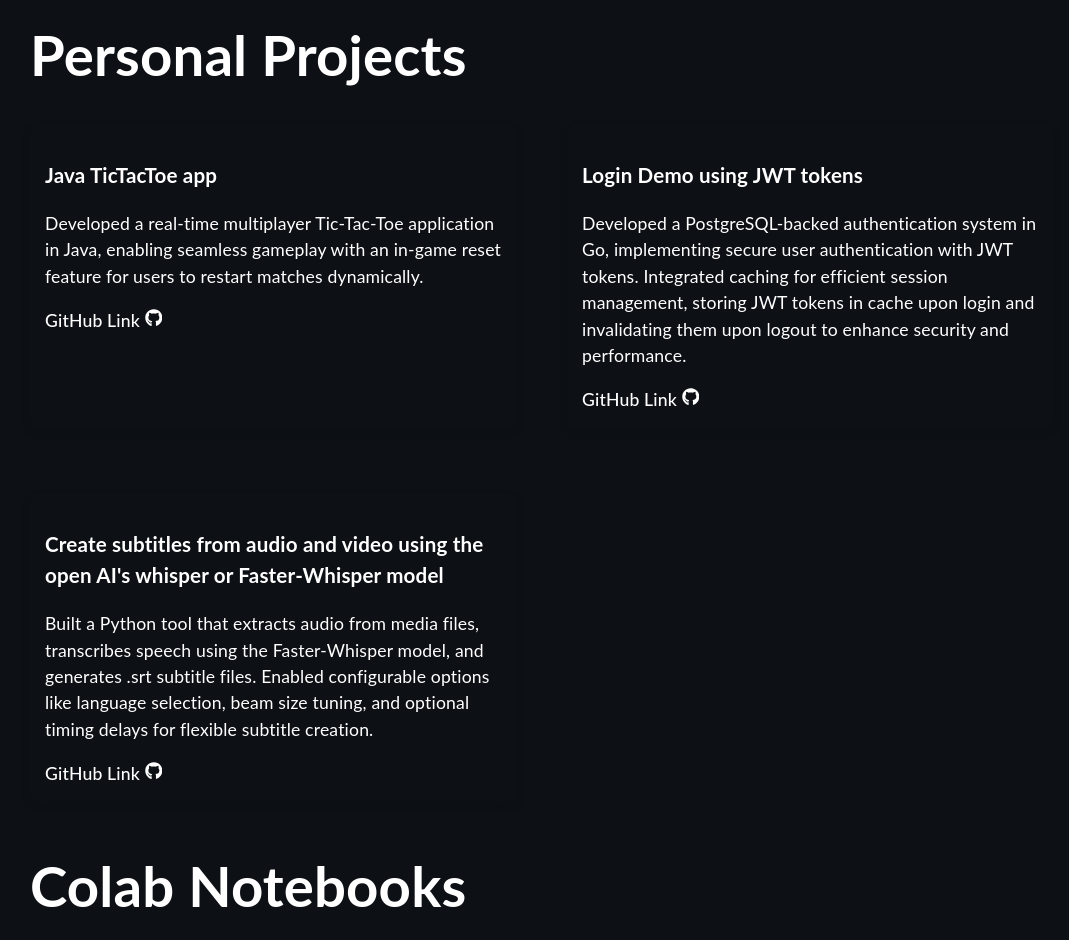
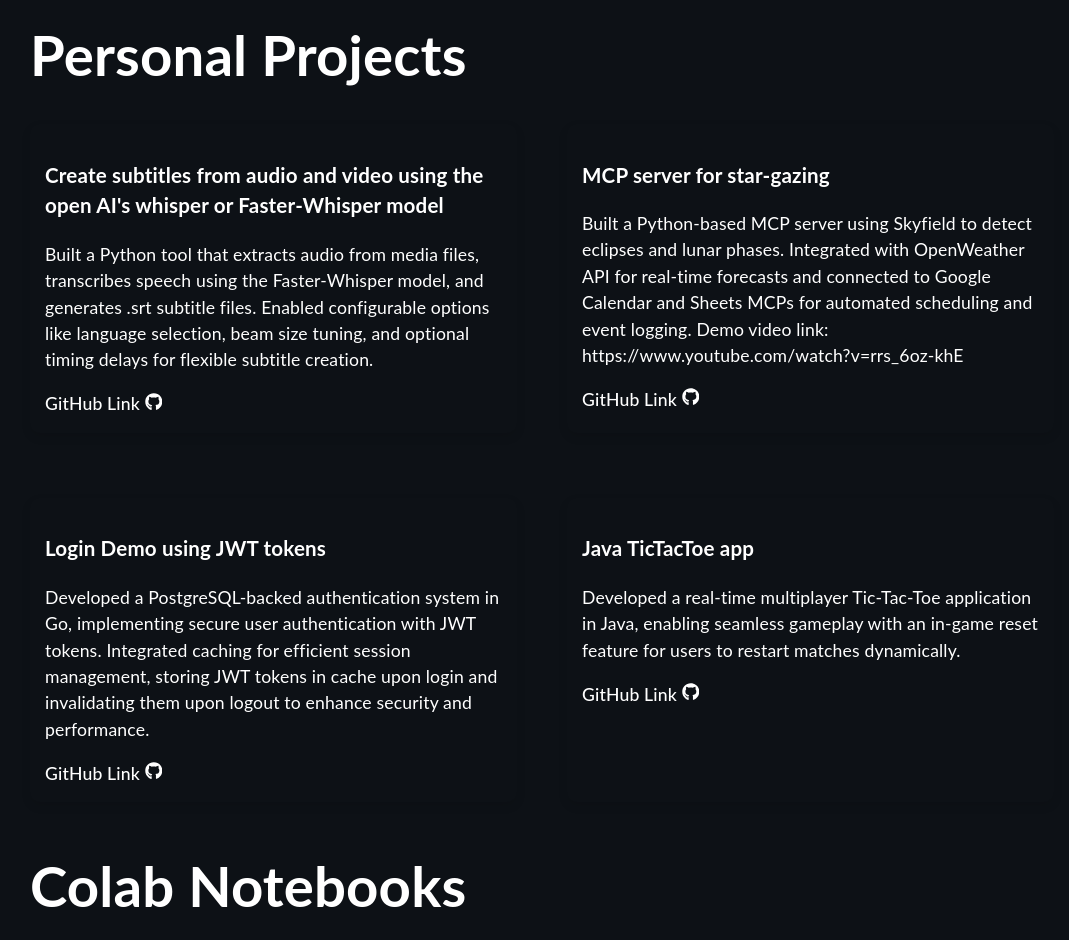
Before and after one commit to Prakul95/portfolio-react-app, a React (Vite) app: page / in a window 1280 px wide. Shown: the part 6080-7020 px from the top of the page, without its empty margins (98-1167 px from the left). Built offline with nearby package versions, Linux system fonts and the light colour scheme; a web font is replaced by a local one.

Commit message:
added MCP server star gazing project

```diff
--- a/src/components/Project.tsx
+++ b/src/components/Project.tsx
@@ -3,11 +3,17 @@ import { FaGithub, FaGoogle, FaYoutube, FaRegFilePdf } from "react-icons/fa";
 import "../assets/styles/Project.scss";
 
 const projects = [
+    {
+    name: "Create subtitles from audio and video using the open AI's whisper or Faster-Whisper model",
+    description:
+      "Built a Python tool that extracts audio from media files, transcribes speech using the Faster-Whisper model, and generates .srt subtitle files. Enabled configurable options like language selection, beam size tuning, and optional timing delays for flexible subtitle creation.",
+    link: "https://github.com/Prakul95/createSubtitles",
+  },
   {
-    name: "Java TicTacToe app",
-    description:
-      "Developed a real-time multiplayer Tic-Tac-Toe application in Java, enabling seamless gameplay with an in-game reset feature for users to restart matches dynamically.",
-    link: "https://github.com/Prakul95/tictactoe",
+    name: "MCP server for star-gazing",
+    description: "Built a Python-based MCP server using Skyfield to detect eclipses and lunar phases. Integrated with OpenWeather API for real-time forecasts and connected to Google Calendar and Sheets MCPs for automated scheduling and event logging. Demo video link: https://www.youtube.com/watch?v=rrs_6oz-khE",
+    link: "https://github.com/Prakul95/mcp-python-star-gazing"
+
   },
   {
     name: "Login Demo using JWT tokens",
@@ -16,11 +22,12 @@ const projects = [
     link: "https://github.com/Prakul95/JwtLoginDemo",
   },
   {
-    name: "Create subtitles from audio and video using the open AI's whisper or Faster-Whisper model",
+    name: "Java TicTacToe app",
     description:
-      "Built a Python tool that extracts audio from media files, transcribes speech using the Faster-Whisper model, and generates .srt subtitle files. Enabled configurable options like language selection, beam size tuning, and optional timing delays for flexible subtitle creation.",
-    link: "https://github.com/Prakul95/createSubtitles",
-  }
+      "Developed a real-time multiplayer Tic-Tac-Toe application in Java, enabling seamless gameplay with an in-game reset feature for users to restart matches dynamically.",
+    link: "https://github.com/Prakul95/tictactoe",
+  },
+
 ];
 
 const colabLinks = [
```
